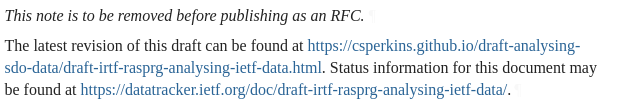
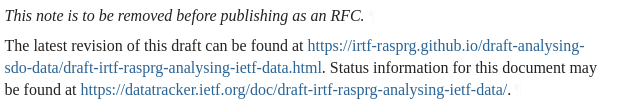
Before and after one commit to csperkins/draft-analysing-sdo-data, a plain HTML site: page draft-irtf-rasprg-analysing-ietf-data.html in a window 1280 px wide. Shown: the part 702-803 px from the top of the page, 120-760 px from the left. Drawn offline with Linux system fonts and the light colour scheme; a web font is replaced by a local one.

Commit message:
Script updating gh-pages from b6bab5b. [ci skip]

```diff
--- a/draft-irtf-rasprg-analysing-ietf-data.html
+++ b/draft-irtf-rasprg-analysing-ietf-data.html
@@ -1120,7 +1120,7 @@ not an IETF product and is not a standard.<a href="#section-abstract-2" class="p
       </h2>
 <p id="section-note.1-1">This note is to be removed before publishing as an RFC.<a href="#section-note.1-1" class="pilcrow">¶</a></p>
 <p id="section-note.1-2">
-        The latest revision of this draft can be found at <span><a href="https://csperkins.github.io/draft-analysing-sdo-data/draft-irtf-rasprg-analysing-ietf-data.html">https://csperkins.github.io/draft-analysing-sdo-data/draft-irtf-rasprg-analysing-ietf-data.html</a></span>.
+        The latest revision of this draft can be found at <span><a href="https://irtf-rasprg.github.io/draft-analysing-sdo-data/draft-irtf-rasprg-analysing-ietf-data.html">https://irtf-rasprg.github.io/draft-analysing-sdo-data/draft-irtf-rasprg-analysing-ietf-data.html</a></span>.
         Status information for this document may be found at <span><a href="https://datatracker.ietf.org/doc/draft-irtf-rasprg-analysing-ietf-data/">https://datatracker.ietf.org/doc/draft-irtf-rasprg-analysing-ietf-data/</a></span>.<a href="#section-note.1-2" class="pilcrow">¶</a></p>
 <p id="section-note.1-3">
         Discussion of this document takes place on the
```
Also changed, not shown: draft-irtf-rasprg-analysing-ietf-data.txt.
